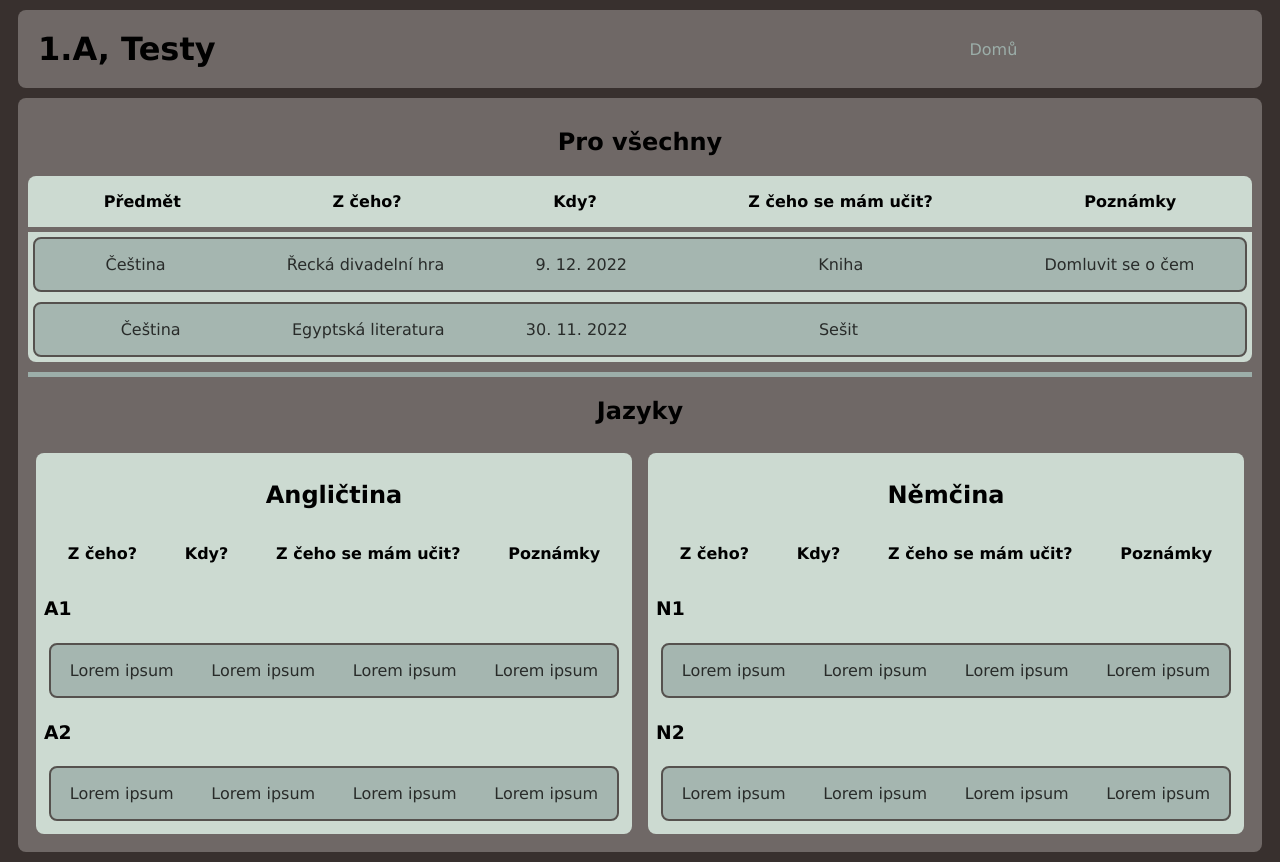
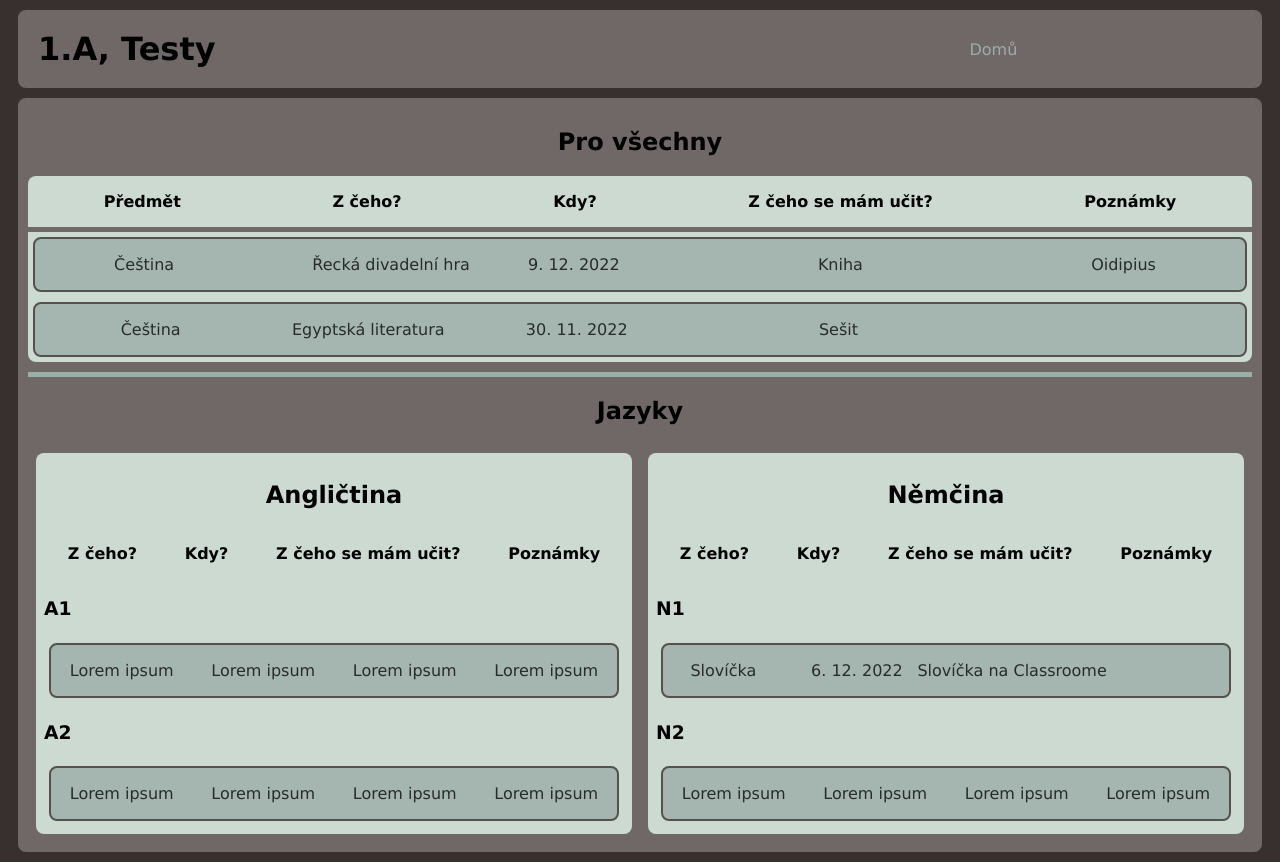
Before and after one commit to omamelo/Tridni_web, a plain HTML site: page testy.html in a window 1280 px wide. Drawn offline with Linux system fonts and the light colour scheme.

Commit message:
novy testy

```diff
--- a/gridtesty.css
+++ b/gridtesty.css
@@ -215,21 +215,21 @@
     grid-area: kdy1;
     text-align: center;
     position: relative;
-    right: 70px;
+    right: 120px;
 }
 
 .ucit1 {
     grid-area: ucit1;
     text-align: center;
     position: relative;
-    right: 20px;
+    right: 80px;
 }
 
 .poznamky1 {
     grid-area: poznamky1;
     text-align: center;
     position: relative;
-    left: 20px;
+    right: 10px;
 }
 
 .vyplnovac2 {
@@ -449,6 +449,7 @@
     grid-area: ucitn11;
     text-align: center;
     position: relative;
+    right: 40px;
 }
 
 .poznamkyn11 {
--- a/testy.html
+++ b/testy.html
@@ -24,7 +24,7 @@
                     <p class="zceho1">Řecká divadelní hra</p>
                     <p class="kdy1">9. 12. 2022</p>
                     <p class="ucit1">Kniha</p>
-                    <p class="poznamky1">Domluvit se o čem</p>
+                    <p class="poznamky1">Oidipius</p>
                 </div>
                 <div class="test2" onclick="location.href='test2.html';">
                     <p class="predmet2">Čeština</p>
@@ -65,10 +65,10 @@
                 <p class="poznamkyn">Poznámky</p>
                 <h3 class="n1">N1</h3>
                 <div class="testn11">
-                    <p class="zcehon11">Lorem ipsum</p>
-                    <p class="kdyn11">Lorem ipsum</p>
-                    <p class="ucitn11">Lorem ipsum</p>
-                    <p class="poznamkyn11">Lorem ipsum</p>
+                    <p class="zcehon11">Slovíčka</p>
+                    <p class="kdyn11">6. 12. 2022</p>
+                    <p class="ucitn11">Slovíčka na Classroome</p>
+                    <p class="poznamkyn11"></p>
                 </div>
                 <h3 class="n2">N2</h3>
                 <div class="testn21">
```
Also changed, not shown: index.html (+1 -1 lines), test1.html (+1 -1 lines).
